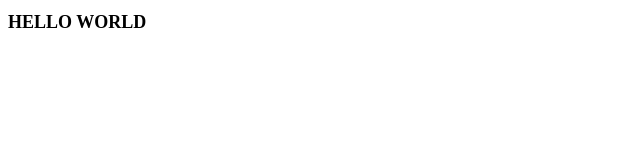
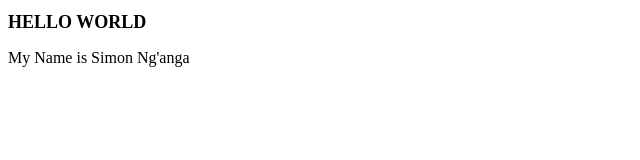
Before and after one commit to 33-66/hosting-example, a plain HTML site: page index.html in a window 1280 px wide. Shown: the whole page, without its empty margins (0-640 px from the left). Drawn offline with Linux system fonts and the light colour scheme.

Commit message:
added new paragraph on home page

```diff
--- a/index.html
+++ b/index.html
@@ -8,6 +8,7 @@
     <script src="script.js"></script>
 </head>
 <body><h1>HELLO WORLD</h1>
+    <p>My Name is Simon Ng'anga</p>
 
 </body>
 </html>
```
